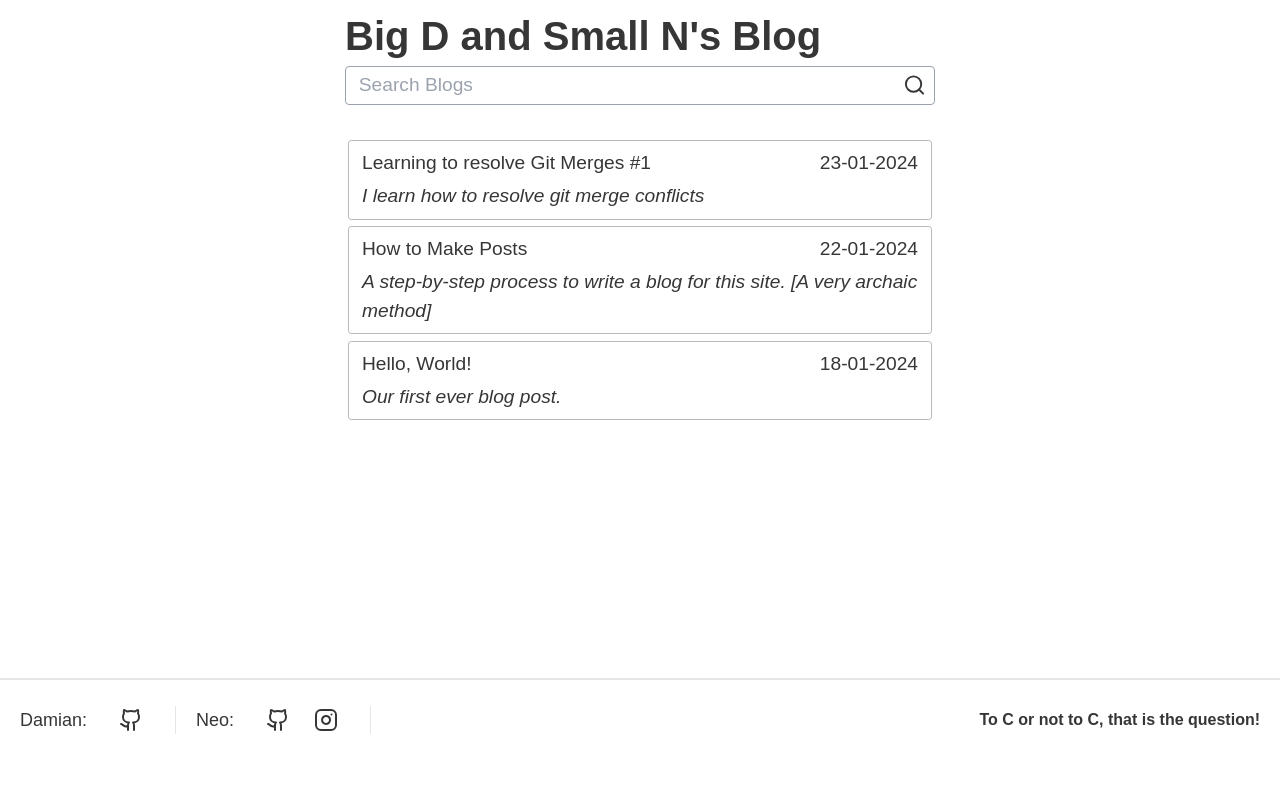
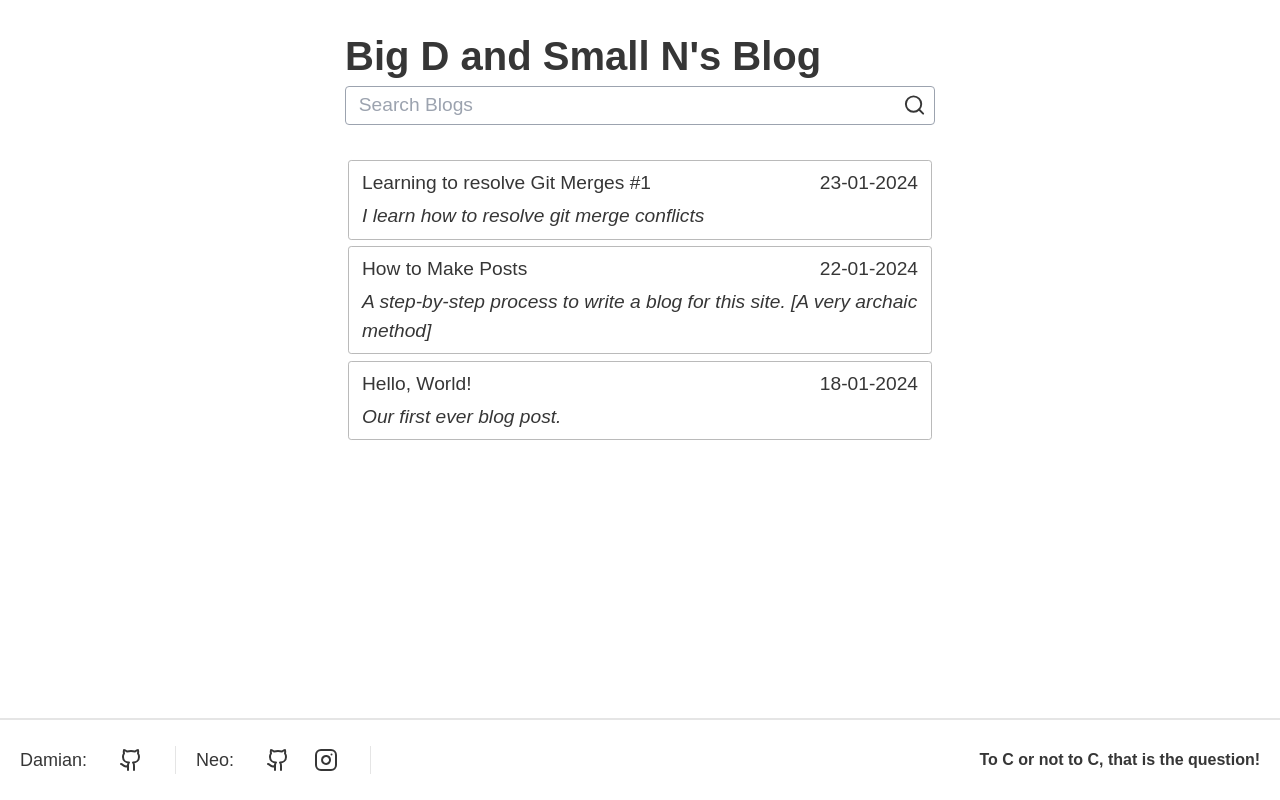
Before and after one commit to NeoSahadeo/BigDSmallNBlog, a Next.js app: page / in a window 1280 px wide. Shown: the part 202-1002 px from the top of the page. Before the commit the page ends 962 px from the top, so only its background shows below. Built offline with nearby package versions, Linux system fonts and the light colour scheme.

Commit message:
refactor: change page layout

```diff
--- a/app/layout.tsx
+++ b/app/layout.tsx
@@ -1,38 +1,39 @@
-import type { Metadata } from "next";
-import { Zilla_Slab } from 'next/font/google'
-import { Roboto_Mono } from 'next/font/google'
-import "./globals.css";
-import Header from "@/components/header";
-import Footer from "@/components/footer";
+import type { Metadata } from "next"
+import { Zilla_Slab } from "next/font/google"
+import { Roboto_Mono } from "next/font/google"
+import "./globals.css"
+import Header from "@/components/header"
+import Footer from "@/components/footer"
 import { ThemeProvider } from "@/components/theme-provider"
 
 const zilla_slab = Zilla_Slab({
-  weight: '300',
-  subsets: ['latin']
+  weight: "300",
+  subsets: ["latin"],
 })
 const roboto_mono = Roboto_Mono({
-  subsets: ['latin'],
-  variable: '--font-roboto-mono'
+  subsets: ["latin"],
+  variable: "--font-roboto-mono",
 })
 
 export const metadata: Metadata = {
   title: "Big D Small N",
   description: "Damian and Neo's Blog site.",
-};
+}
 
-export default function RootLayout({ children }: Readonly<{ children: React.ReactNode; }>) {
-return (
+export default function RootLayout({
+  children,
+}: Readonly<{ children: React.ReactNode }>) {
+  return (
     <html lang="en">
       <body className={`${zilla_slab.className} dark:text-gray-300`}>
-        <ThemeProvider
-          attribute="class"
-          defaultTheme="system"
-        >
-          <Header/>
-          {children}
-          <Footer/>
+        <ThemeProvider attribute="class" defaultTheme="system">
+          <div className="flex flex-col min-h-screen gap-5">
+            <Header />
+            <div className="grow">{children}</div>
+            <Footer />
+          </div>
         </ThemeProvider>
       </body>
     </html>
-  );
+  )
 }
```
